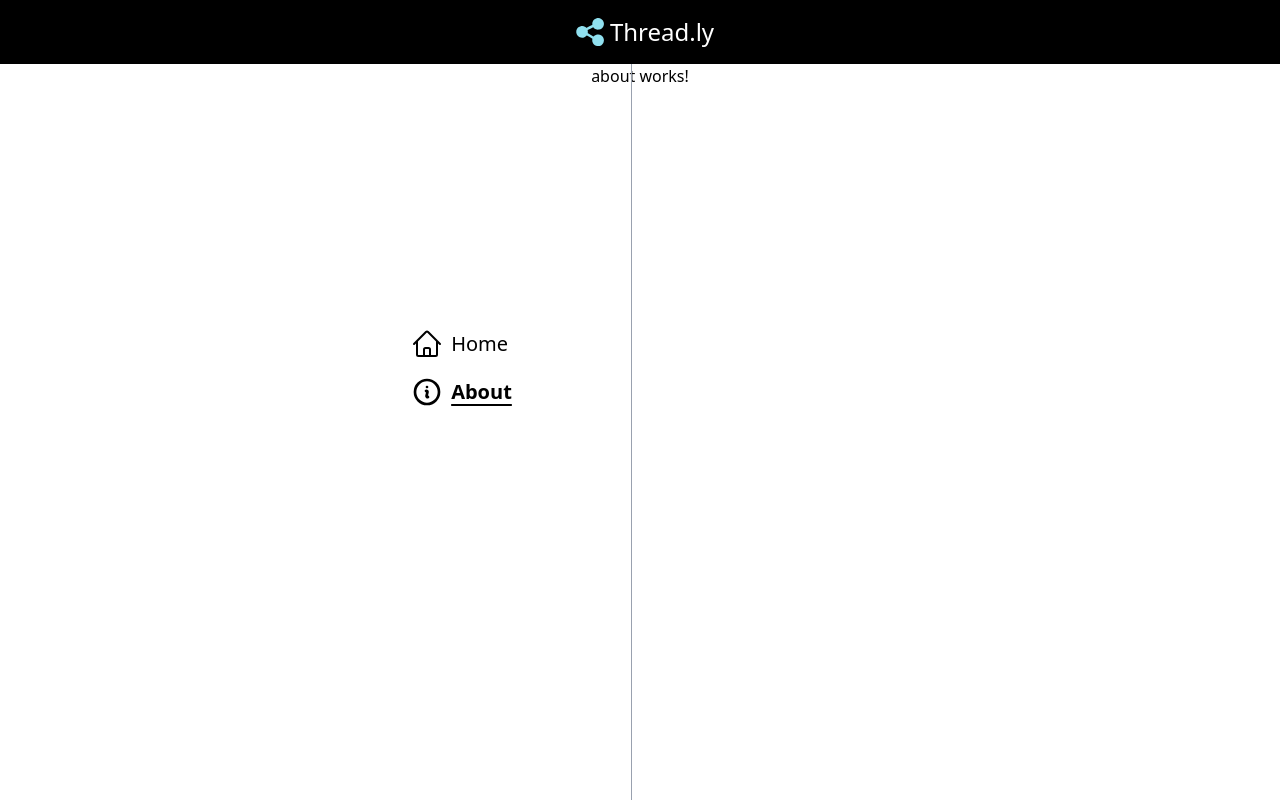
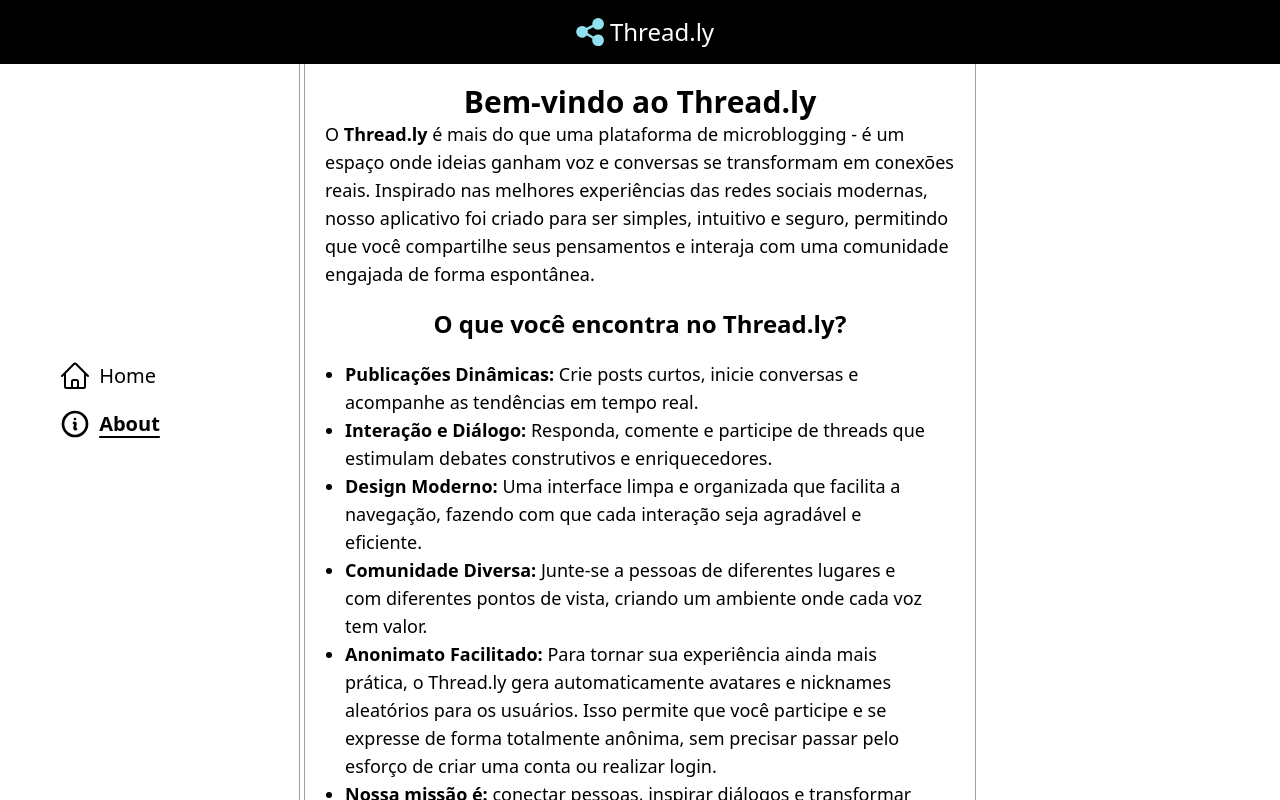
Before and after one commit to diquesg/Threadly-App, an Angular app in the folder threads-app/: page /about in a window 1280 px wide. Built offline with nearby package versions, Linux system fonts and the light colour scheme; no server answers.

Commit message:
fix(aside): fixes aside overlappig with content

```diff
--- a/threads-app/src/app/about/about.component.html
+++ b/threads-app/src/app/about/about.component.html
@@ -1 +1,66 @@
-<p>about works!</p>
+<main
+    class="max-w-2xl p-5 min-h-[calc(100vh-4rem)] flex flex-col items-center border-r border-r-gray-400 border-l border-l-gray-400">
+    <h1 class="text-3xl font-bold">
+        Bem-vindo ao Thread.ly
+    </h1>
+
+
+    <p class="font-light text-lg">O <strong class="font-semibold">Thread.ly</strong> é mais do que uma plataforma de
+        microblogging - é um espaço onde ideias
+        ganham
+        voz
+        e conversas se
+        transformam em conexões reais. Inspirado nas melhores experiências das redes sociais modernas, nosso aplicativo
+        foi
+        criado para ser simples, intuitivo e seguro, permitindo que você compartilhe seus pensamentos e interaja com uma
+        comunidade engajada de forma espontânea.
+    </p>
+
+    <h2 class='text-2xl mt-5 font-bold'>O que você encontra no Thread.ly?</h2>
+
+    <ul class="list-disc p-5 font-light text-lg">
+        <li><strong class="font-bold">Publicações Dinâmicas:</strong> Crie posts curtos, inicie conversas e
+            acompanhe
+            as
+            tendências em
+            tempo real.</li>
+        <li><strong class="font-bold">Interação e Diálogo:</strong> Responda, comente e participe de threads que
+            estimulam debates
+            construtivos e
+            enriquecedores.</li>
+        <li><strong class="font-bold">Design Moderno:</strong> Uma interface limpa e organizada que facilita a
+            navegação, fazendo com que
+            cada interação
+            seja
+            agradável
+            e eficiente.</li>
+        <li><strong class="font-bold">Comunidade Diversa:</strong> Junte-se a pessoas de diferentes lugares e com
+            diferentes pontos de
+            vista, criando um
+            ambiente onde
+            cada voz tem valor.</li>
+        <li><strong class="font-bold">Anonimato Facilitado:</strong> Para tornar sua experiência ainda mais prática, o
+            Thread.ly gera
+            automaticamente
+            avatares
+            e
+            nicknames aleatórios para os usuários. Isso permite que você participe e se expresse de forma totalmente
+            anônima, sem
+            precisar passar pelo esforço de criar uma conta ou realizar login.</li>
+        <li><strong class="font-bold">Nossa missão é:</strong> conectar pessoas, inspirar diálogos e transformar ideias
+            em ações. No Thread.ly, acreditamos
+            que
+            cada
+            thread conta uma história e que, juntos, podemos construir um espaço de troca de experiências e crescimento
+            mútuo.</li>
+    </ul>
+    <p class="border-t border-t-gray-400 pt-5 font-light w-full">Venha fazer parte dessa revolução na comunicação
+        digital
+        e
+        descubra um
+        novo
+        jeito de se expressar. Seja bem-vindo
+        ao
+        <strong>Thread.ly</strong> - onde suas ideias ganham vida de maneira prática, anônima e inovadora!
+    </p>
+</main>
--- a/threads-app/src/app/app.component.html
+++ b/threads-app/src/app/app.component.html
@@ -7,9 +7,8 @@
   </header>
 
   <div class="flex pt-16 h-screen">
-    <div
-      class="w-75 fixed left-83 top-0 bottom-0 border-r border-r-gray-400 p-4 flex items-center justify-center text-xl">
-      <ul class="flex flex-col space-y-4 text-center list-none -mt-16 mr-10">
+    <div class="w-75 fixed top-16 bottom-0 border-r border-r-gray-400 p-4 flex items-center justify-center text-xl">
+      <ul class="flex flex-col space-y-4 text-center list-none -mt-16 mr-20">
         <li routerLinkActive="underline underline-offset-5 font-bold "
           class="hover:text-gray-500 transition-colors flex group">
           <button>
--- a/threads-app/src/app/home/home.component.html
+++ b/threads-app/src/app/home/home.component.html
@@ -1,5 +1,5 @@
 <section
-    class="w-150 mx-auto shadow lg border-gray-500 border-l border-l-gray-500 border-r border-r-gray-500 px-2 flex-col h-screen">
+    class="min-w-2xl x-auto shadow lg border-gray-500 border-l border-l-gray-500 border-r border-r-gray-500 px-2 flex-col h-screen">
     <section class="max-w-2xl mx-auto shadow lg mb-3">
         <app-create-comment placeholder="What's happening?..."
             (formSubmitted)="createComment($event)"></app-create-comment>
```
